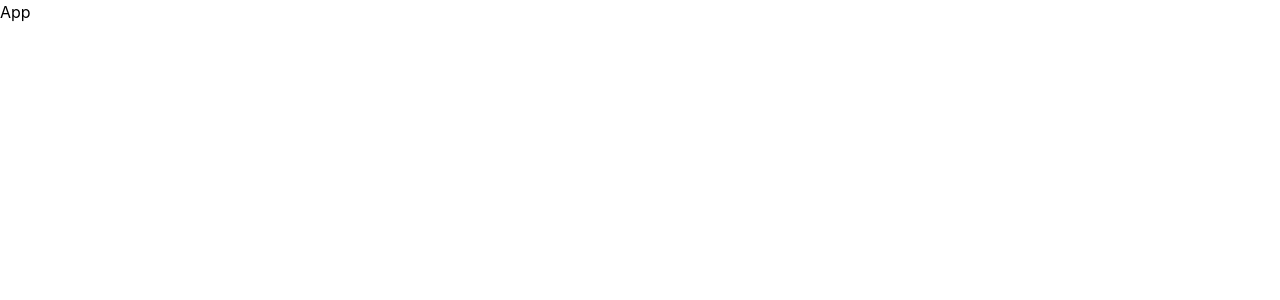
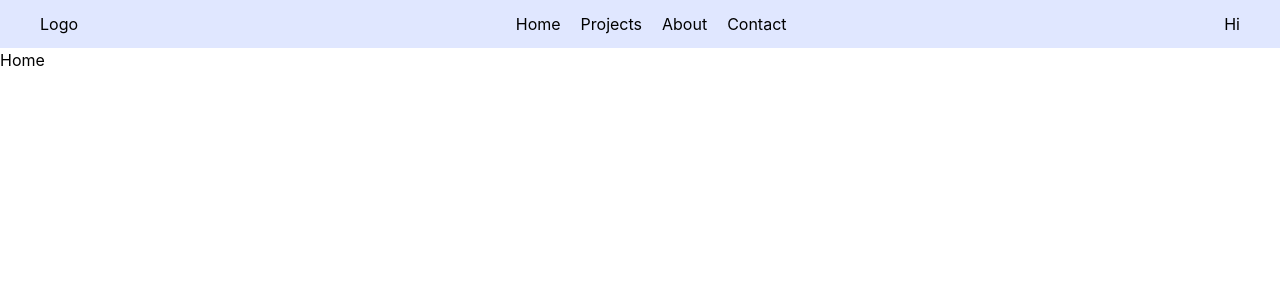
Before and after one commit to Webmav/my-portfolio, a React (Vite) app: page / in a window 1280 px wide. Shown: the top 300 px of the page. Built offline with nearby package versions, Linux system fonts and the light colour scheme.

Commit message:
Made Navlinks made path and made so that invalid pages show not found. And also gave layout or framework for some pages according to their function.

```diff
--- a/package.json
+++ b/package.json
@@ -13,6 +13,7 @@
     "@tailwindcss/vite": "^4.3.3",
     "react": "^19.2.8",
     "react-dom": "^19.2.8",
+    "react-icons": "^5.7.0",
     "react-router-dom": "^7.18.4",
     "tailwindcss": "^4.3.3"
   },
--- a/src/App.jsx
+++ b/src/App.jsx
@@ -3,12 +3,27 @@ import {
   BrowserRouter as Router,
   Routes
 } from 'react-router-dom';
-import { Link, NavLink} from 'react-router-dom';
+
+import MainLayout from './layouts/MainLayout';
+import HomePage from "./pages/HomePage";
+import AboutPage from "./pages/AboutPage";
+import ProjectPage from './pages/ProjectPage';
+import ContactPage from './pages/ContactPage';
+import NotFoundPage from "./pages/NotFoundPage";
 
 export default function App() {
   return(
-    <>
-      <h1 className='bold text-[40ipx] text-bold'>App</h1>
-    </>
+        <Router>
+          <MainLayout />
+
+          <Routes>
+              <Route path="/" element={<HomePage />}/>
+              <Route path="/projects" element={<ProjectPage />}/>
+              <Route path="/about" element={<AboutPage />}/>
+              <Route path="/contact" element={<ContactPage />}/>
+
+              <Route path="*" element={<NotFoundPage />}/>
+          </Routes>
+        </Router>
   )
 }
--- a/src/components/Navbar.jsx
+++ b/src/components/Navbar.jsx
@@ -1,7 +1,50 @@
+import { NavLink } from 'react-router-dom';
+
 export default function Navbar() {
+    const LinkClass = ({ isActive }) => {
+        isActive
+        ? ""
+        : "";
+    }
+
     return(
-        <nav>
-            <h1>Hi</h1>
+        <nav className='flex justify-between mx-auto px-10 py-3 bg-indigo-100'>
+            <NavLink
+                className={LinkClass}
+                to="/">
+                <h1> Logo </h1>
+            </NavLink>
+
+            <ul className="flex gap-5">
+                <NavLink
+                    className={LinkClass}
+                    to="/">
+                    <li>Home</li>
+                </NavLink>
+
+                <NavLink
+                    className={LinkClass}
+                    to="/projects">
+                    <li>Projects</li>
+                </NavLink>
+
+                <NavLink
+                    className={LinkClass}
+                    to="/about">
+                    <li>About</li>
+                </NavLink>
+
+                <NavLink
+                    className={LinkClass}
+                    to="/contact">
+                    <li>Contact</li>
+                </NavLink>
+            </ul>
+
+            <NavLink
+                to="/">
+                <button>Hi</button>
+            </NavLink>
         </nav>
     )
 }
--- a/src/layouts/MainLayout.jsx
+++ b/src/layouts/MainLayout.jsx
@@ -1,7 +1,13 @@
+import { Outlet} from 'react-router-dom';
+
+import Navbar from '../components/Navbar';
+
+
 export default function MainLayout() {
     return(
         <>
-            <h1>Hi</h1>
+            <Navbar />
+            <Outlet />
         </>
     )
 }
--- a/src/pages/AboutPage.jsx
+++ b/src/pages/AboutPage.jsx
@@ -1,7 +1,7 @@
 export default function AboutPage() {
     return(
         <>
-            <h1>Hi</h1>
+            <h1>About</h1>
         </>
     )
 }
--- a/src/pages/ContactPage.jsx
+++ b/src/pages/ContactPage.jsx
@@ -1,7 +1,7 @@
 export default function ContactPage() {
     return(
         <>
-            <h1>Hi</h1>
+            <h1>Contact</h1>
         </>
     )
 }
--- a/src/pages/HomePage.jsx
+++ b/src/pages/HomePage.jsx
@@ -1,7 +1,5 @@
 export default function HomePage() {
     return(
-        <>
-            <h1>Hi</h1>
-        </>
+        <h1>Home</h1>
     )
 }
--- /dev/null
+++ b/src/pages/NotFoundPage.jsx
@@ -0,0 +1,10 @@
+import { FaExclamationTriangle } from "react-icons/fa"
+
+export default function NotFoundPage() {
+    return(
+        <div className="grid justify-center mx-inline my-75">
+            <FaExclamationTriangle className="text-yellow-400 text-8xl mb-4"/>
+            <h1 className="mx-inline justify-self-center">Not Found</h1>
+        </div>
+    )
+}
--- a/src/pages/ProjectPage.jsx
+++ b/src/pages/ProjectPage.jsx
@@ -1,7 +1,7 @@
 export default function ProjectPage() {
     return(
         <>
-            <h1>Hi</h1>
+            <h1>Project</h1>
         </>
     )
 }
```
Also changed, not shown: 1 other file (tests, documents, lock files or other folders).
